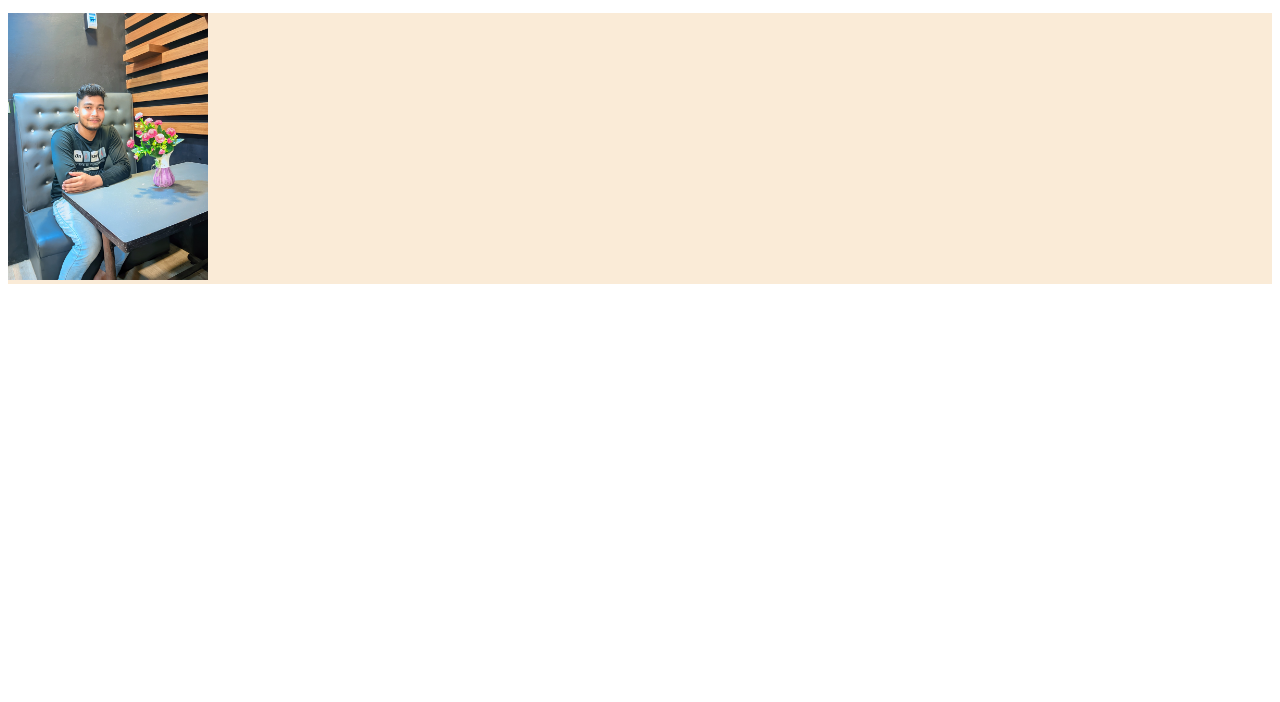
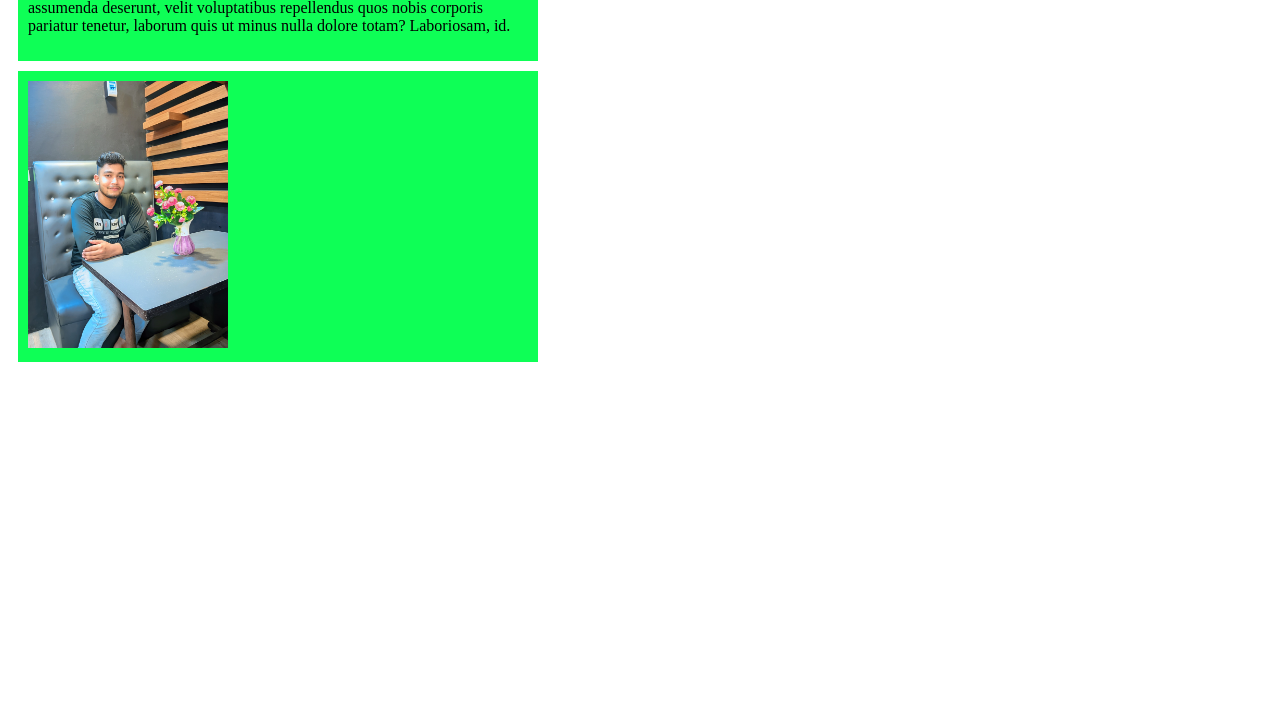
Before and after one commit to mdjibon6147/my-name-jibon, a plain HTML site: page index.html in a window 1280 px wide. Shown: the part 98-800 px from the top of the page. Drawn offline with Linux system fonts and the light colour scheme.

Commit message:
only backround color

```diff
--- a/styles/dijain.css
+++ b/styles/dijain.css
@@ -2,5 +2,8 @@ img{
    max-width: 200px;
 }
 div{
-    background-color: antiquewhite;
+    background-color: rgba(3, 255, 78, 0.952);
+    padding: 10px;
+    width: 500px;
+    margin: 10px;
 }
```
